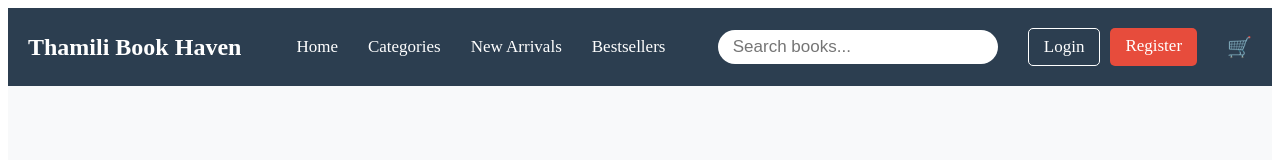
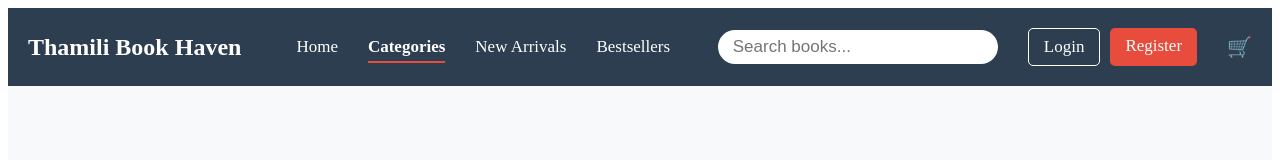
Before and after one commit to dondanu/Thamili-Book-Haven, a React (Vite) app in the folder Thamili/book-shop/: page /categories in a window 1280 px wide. Shown: the top 160 px of the page. Built offline with nearby package versions, Linux system fonts and the light colour scheme.

Commit message:
book categories

```diff
--- a/Thamili/book-shop/src/Categories.jsx
+++ b/Thamili/book-shop/src/Categories.jsx
@@ -207,22 +207,47 @@ const Categories = () => {
           <nav style={{ marginLeft: '40px' }}>
             <ul style={{ display: 'flex', listStyle: 'none', margin: 0, padding: 0 }}>
               <li style={{ margin: '0 15px' }}>
-                <Link to="/" style={{ color: 'white', textDecoration: 'none' }}>
+                <Link to="/" style={{
+                  color: 'white',
+                  textDecoration: 'none',
+                  paddingBottom: '5px',
+                  borderBottom: '2px solid transparent',
+                  transition: 'all 0.3s ease'
+                }}>
                   {translations[language].home}
                 </Link>
               </li>
               <li style={{ margin: '0 15px' }}>
-                <Link to="/categories" style={{ color: 'white', textDecoration: 'none' }}>
+                <Link to="/categories" style={{
+                  color: 'white',
+                  textDecoration: 'none',
+                  borderBottom: '2px solid #e74c3c',
+                  paddingBottom: '5px',
+                  transition: 'all 0.3s ease',
+                  fontWeight: 'bold'
+                }}>
                   {translations[language].categories}
                 </Link>
               </li>
               <li style={{ margin: '0 15px' }}>
-                <Link to="/new-arrivals" style={{ color: 'white', textDecoration: 'none' }}>
+                <Link to="/new-arrivals" style={{
+                  color: 'white',
+                  textDecoration: 'none',
+                  paddingBottom: '5px',
+                  borderBottom: '2px solid transparent',
+                  transition: 'all 0.3s ease'
+                }}>
                   {translations[language].newArrivals}
                 </Link>
               </li>
               <li style={{ margin: '0 15px' }}>
-                <Link to="/bestsellers" style={{ color: 'white', textDecoration: 'none' }}>
+                <Link to="/bestsellers" style={{
+                  color: 'white',
+                  textDecoration: 'none',
+                  paddingBottom: '5px',
+                  borderBottom: '2px solid transparent',
+                  transition: 'all 0.3s ease'
+                }}>
                   {translations[language].bestsellers}
                 </Link>
               </li>
```
